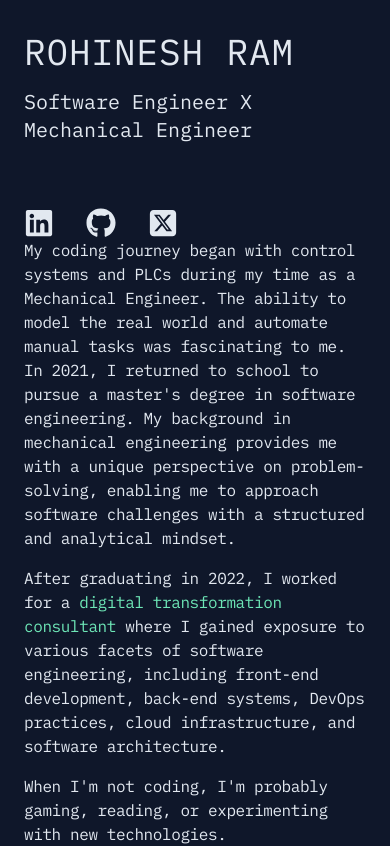
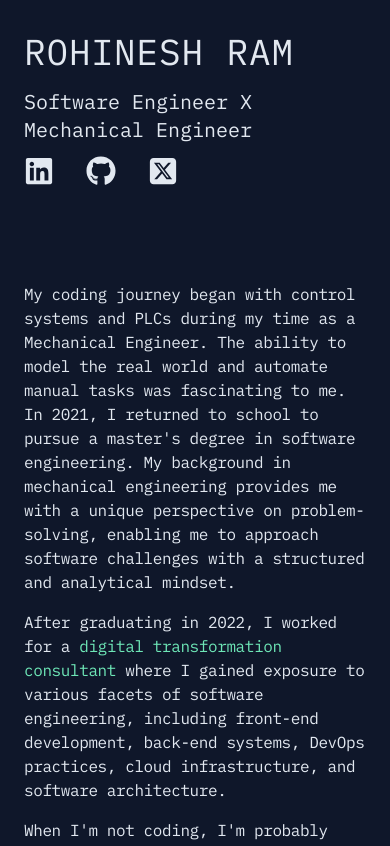
Before and after one commit to R-Ram95/web-portfolio, a React (Vite) app: page / in a window 390 px wide. Shown: the top 846 px of the page. Built offline with nearby package versions, Linux system fonts and the light colour scheme.

Commit message:
fix icon spacing on mobile

```diff
--- a/src/components/left-panel/LeftPanel.tsx
+++ b/src/components/left-panel/LeftPanel.tsx
@@ -40,7 +40,7 @@ const LeftPanel = () => {
           <TimeLine labels={labels} onClick={onClick} />
         </div>
       </div>
-      <ul className="flex flex-row gap-8 mt-16 lg:mt-0">
+      <ul className="flex flex-row gap-8 mt-3">
         {links.map((link) => (
           <li className="hover" key={`${link.link}`}>
             <a href={link.link} target="_blank">
--- a/src/components/right-panel/RightPanel.tsx
+++ b/src/components/right-panel/RightPanel.tsx
@@ -6,7 +6,7 @@ import Education from "../../sections/education";
 
 const RightPanel = () => {
   return (
-    <main className="md:top-0 md:py-24">
+    <main className="py-24">
       <section className="scroll-mt-24" id="about-me">
         <AboutMe />
       </section>
```
